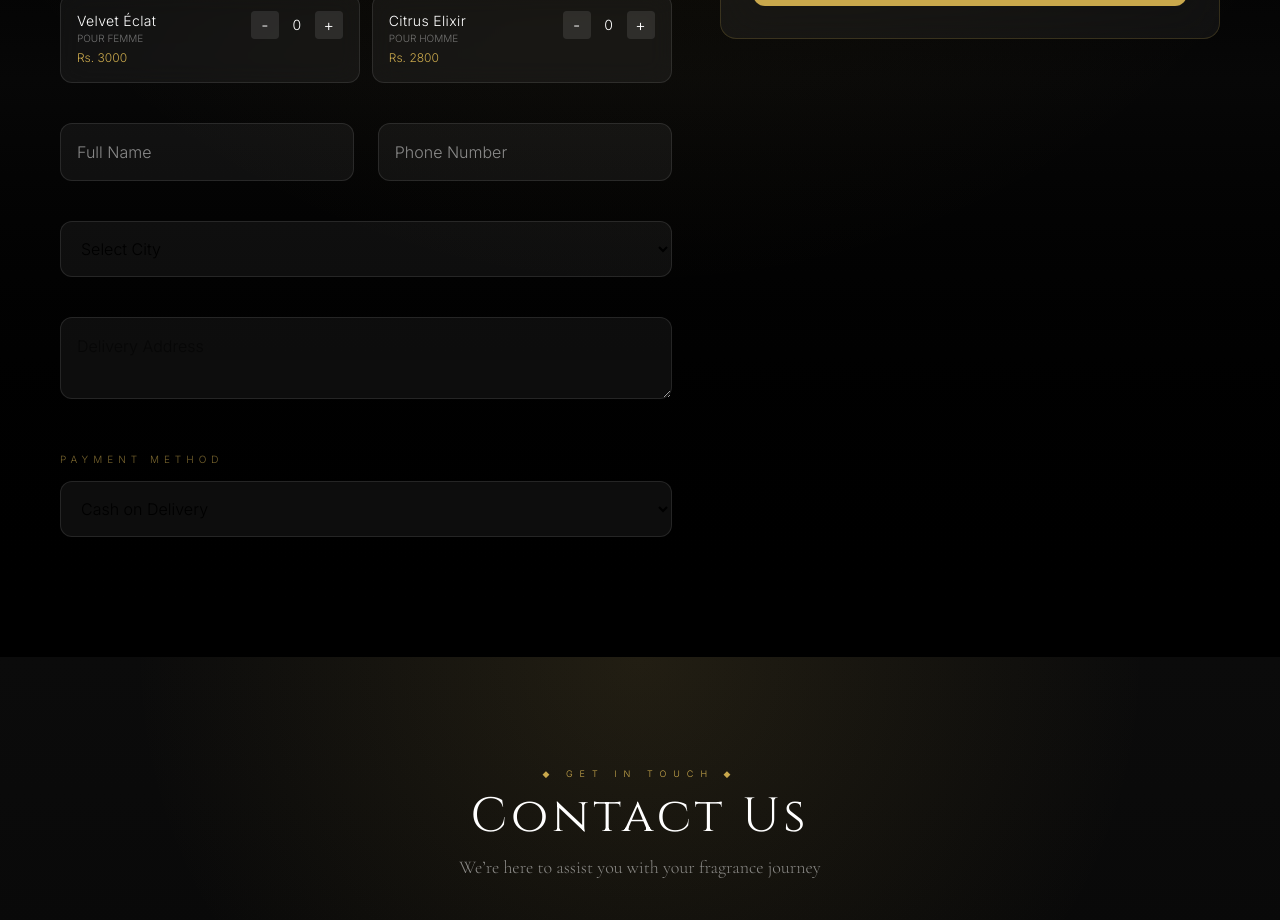
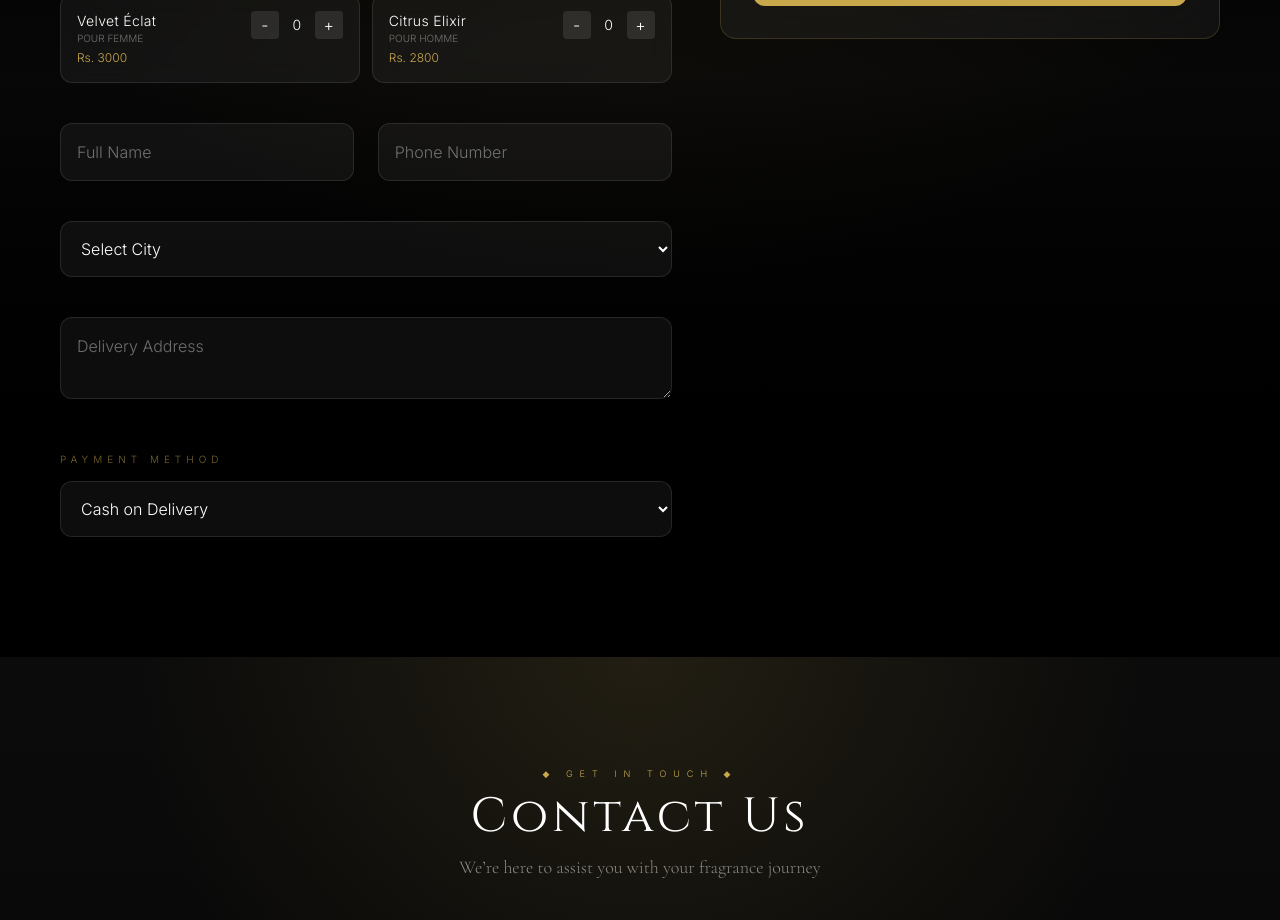
Before and after one commit to salarmehfooz/cmscents, a React (Vite) app: page / in a window 1280 px wide. Shown: the part 4580-5500 px from the top of the page. Built offline with nearby package versions, Linux system fonts and the light colour scheme.

Commit message:
form fix

```diff
--- a/src/components/OrderSection.jsx
+++ b/src/components/OrderSection.jsx
@@ -210,7 +210,7 @@ export const OrderSection = ({
                   }
                   placeholder={field === "name" ? "Full Name" : "Phone Number"}
                   className="bg-white/5 border border-white/10 text-white p-4 rounded-xl
-                             focus:border-gold/40 focus:outline-none"
+                             focus:border-gold/40 focus:outline-none placeholder-white/40"
                 />
               ))}
             </div>
@@ -221,7 +221,7 @@ export const OrderSection = ({
               onChange={(e) =>
                 setFormData({ ...formData, city: e.target.value })
               }
-              className="w-full p-4 bg-white/5 border border-white/10 text-black rounded-xl"
+              className="w-full p-4 bg-white/5 border border-white/10 text-white rounded-xl"
             >
               <option value="">Select City</option>
               {CITIES.map((c) => (
@@ -237,7 +237,7 @@ export const OrderSection = ({
                 setFormData({ ...formData, address: e.target.value })
               }
               placeholder="Delivery Address"
-              className="w-full p-4 bg-white/5 border border-white/10 text-black rounded-xl"
+              className="w-full p-4 bg-white/5 border border-white/10 text-white rounded-xl placeholder-white/40"
             />
 
             {/* PAYMENT */}
@@ -251,7 +251,7 @@ export const OrderSection = ({
                 onChange={(e) =>
                   setFormData({ ...formData, payment: e.target.value })
                 }
-                className="w-full mt-3 p-4 bg-white/5 border border-white/10 text-black rounded-xl"
+                className="w-full mt-3 p-4 bg-white/5 border border-white/10 text-white rounded-xl"
               >
                 <option value="COD">Cash on Delivery</option>
                 <option value="Card">EasyPaisa / JazzCash</option>
```
